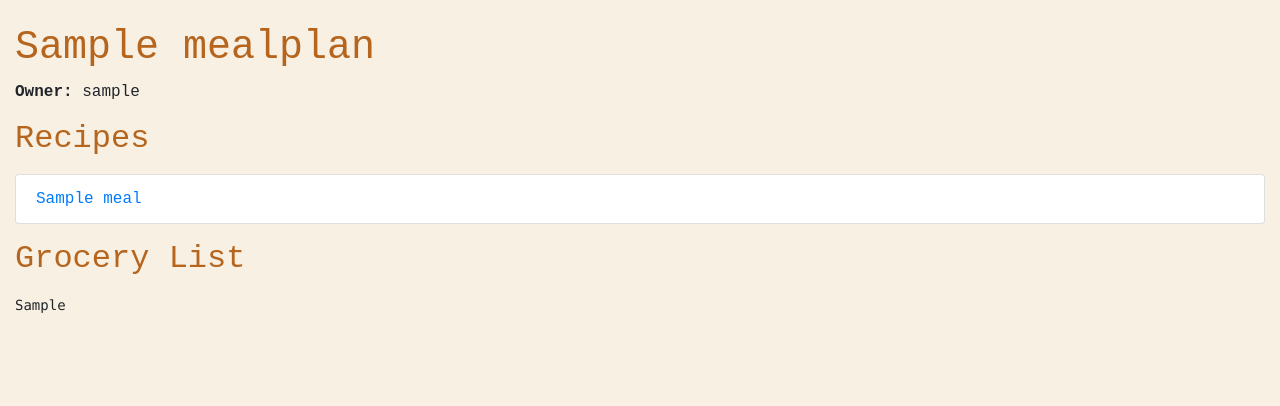
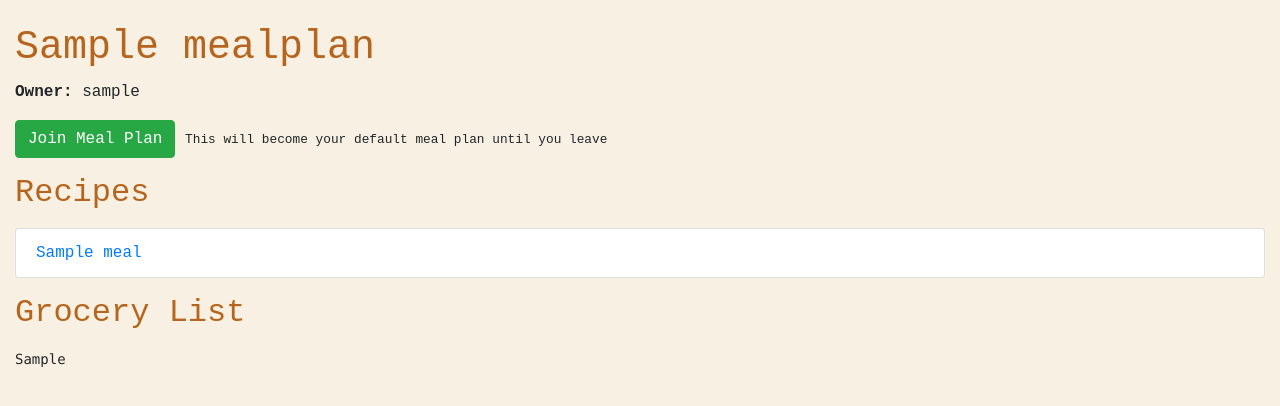
Before and after one commit to lukerohde/our-meals, a Django app: page /meal-plan/00000000-0000-0000-0000-000000000001/ in a window 1280 px wide. Shown: the part 56-462 px from the top of the page. Run offline with Django 5.2, Linux system fonts and the light colour scheme; tables that the repository leaves empty hold one stand-in row (values such as "Sample post"); some libraries are stand-ins or nearby versions.

Commit message:
Sign up when joining a meal plan

```diff
--- a/app/main/templates/main/meal_plan_detail.html
+++ b/app/main/templates/main/meal_plan_detail.html
@@ -13,10 +13,11 @@
                     <button type="submit" class="btn btn-danger">Leave Meal Plan</button>
                 </form>
             {% endif %}
-        {% elif user.is_authenticated %}
+        {% else %}
             <!-- Join Meal Plan Button -->
             <form action="{% url 'join_meal_plan' meal_plan.shareable_link %}" method="POST" style="display:inline;">
                 {% csrf_token %}
+                <input type="hidden" name="meal_plan_shareable_link" value="{{ meal_plan.shareable_link }}">
                 <button type="submit" class="btn btn-success">Join Meal Plan</button>
                 <small>This will become your default meal plan until you leave</small>
             </form>
--- a/app/main/urls.py
+++ b/app/main/urls.py
@@ -17,5 +17,6 @@ urlpatterns = [
     path('delete-meal/<int:meal_id>/', views.delete_meal, name='delete_meal'),
     path('meal-plan/<str:shareable_link>/create-grocery-list/', views.create_grocery_list, name='create_grocery_list'),
     path('meal-plan/<str:shareable_link>/save-grocery-list/', views.save_grocery_list, name='save_grocery_list'),
+    # path('signup/', views.signup, name='signup'),
     # Add other URL patterns as needed
 ]
--- a/app/main/views.py
+++ b/app/main/views.py
@@ -13,6 +13,7 @@ import logging
 from collections import defaultdict
 from django.http import HttpResponseRedirect
 from django.urls import reverse
+# from django.contrib.auth import login
 
 # Configure logger
 logger = logging.getLogger(__name__)
@@ -280,22 +281,23 @@ def meal_plan_detail(request, shareable_link):
 
     return render(request, 'main/meal_plan_detail.html', context)
 
-@login_required
 def join_meal_plan(request, shareable_link):
-    """
-    Allow a user to join a meal plan using its shareable link.
-    """
-    meal_plan = get_object_or_404(MealPlan, shareable_link=shareable_link)
+    if request.user.is_authenticated:
+        # Existing code for authenticated users
+        meal_plan = get_object_or_404(MealPlan, shareable_link=shareable_link)
 
-    # Check if user is already a member
-    if Membership.objects.filter(user=request.user, meal_plan=meal_plan).exists():
-        messages.error(request, "You are already a member of this meal plan.")
+        if Membership.objects.filter(user=request.user, meal_plan=meal_plan).exists():
+            messages.error(request, "You are already a member of this meal plan.")
+            return redirect('meal_plan_detail', shareable_link=shareable_link)
+
+        Membership.objects.create(user=request.user, meal_plan=meal_plan)
+        messages.success(request, f"You have successfully joined the meal plan '{meal_plan.name}'.")
         return redirect('meal_plan_detail', shareable_link=shareable_link)
-
-    # Add user to the meal plan
-    Membership.objects.create(user=request.user, meal_plan=meal_plan)
-    messages.success(request, f"You have successfully joined the meal plan '{meal_plan.name}'.")
-    return redirect('meal_plan_detail', shareable_link=shareable_link)
+    else:
+        # Handle unauthenticated users
+        request.session['joining_shareable_link'] = shareable_link
+        messages.info(request, "Please sign up to join the meal plan.")
+        return redirect('account_signup')  # Ensure you have a URL named 'signup'
 
 @login_required
 def leave_meal_plan(request, shareable_link):
@@ -380,3 +382,14 @@ def gather_ingredients(meal_plan):
         for recipe in meal.recipes.all():
             ingredients.extend(recipe.ingredients.all())
     return ingredients
+
+# def signup(request):
+#     if request.method == 'POST':
+#         form = SignUpForm(request.POST)
+#         if form.is_valid():
+#             user = form.save()
+#             login(request, user)  # Automatically log in the user
+#             return redirect('meal_plan_detail', shareable_link=request.session.get('joining_shareable_link', user.mealplan.shareable_link))
+#     else:
+#         form = SignUpForm()
+#     return render(request, 'registration/signup.html', {'form': form})
--- a/app/templates/base.html
+++ b/app/templates/base.html
@@ -34,7 +34,7 @@
             <ul class="navbar-nav ml-auto text-right">
                 {% if user.is_authenticated and latest_meal_plan.shareable_link %}
                     <li class="nav-item">
-                        <a class="nav-link" href="{% url 'meal_plan_detail' latest_meal_plan.shareable_link %}">Meal Plan</a>
+                        <a class="nav-link" href="{% url 'meal_plan_detail' latest_meal_plan.shareable_link %}">{{ latest_meal_plan.name }}</a>
                </li>
                     <li class="nav-item">
                         <a class="nav-link" href="{% url 'account_logout' %}">Logout</a>
```
Also changed, not shown: app/main/signals.py (+14 -0 lines), README.md.
